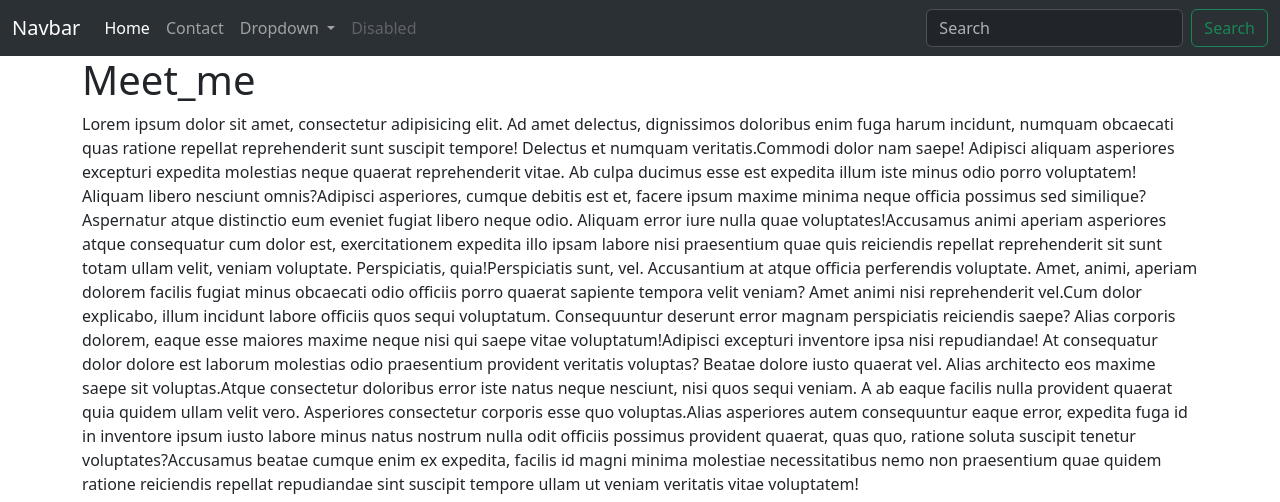
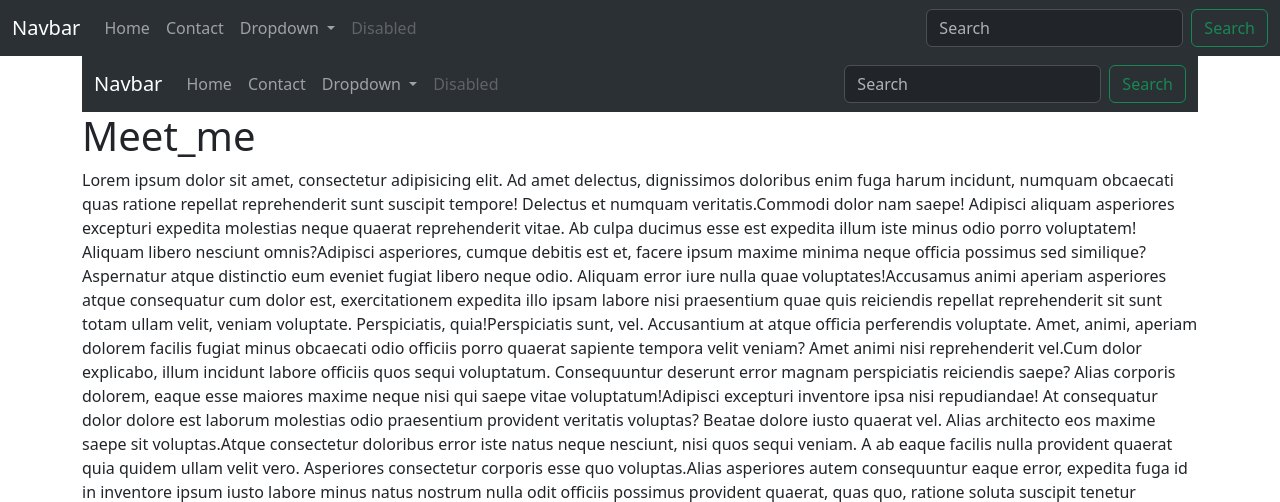
Before and after one commit to nigaraliyeva1989/newproject, a Django app: template templates/index.html in a window 1280 px wide. Shown: the top 502 px of the page. Run offline with Django 5.2, Linux system fonts and the light colour scheme; the template is opened without the code that fills it, so the values that code supplies are empty; grey boxes labelled with a size stand in for pictures from a placeholder-image service; parts of the project's set-up code (start-up, migrations or seed data) failed here and were passed over; some libraries are stand-ins or nearby versions.

Commit message:
refactor: create includes

```diff
--- /dev/null
+++ b/templates/includes/head.html
@@ -0,0 +1,6 @@
+<head>
+    <meta charset="UTF-8">
+    <title>{{ title }}</title>
+    <link href="https://cdn.jsdelivr.net/npm/bootstrap@5.3.3/dist/css/bootstrap.min.css" rel="stylesheet"
+          integrity="sha384-QWTKZyjpPEjISv5WaRU9OFeRpok6YctnYmDr5pNlyT2bRjXh0JMhjY6hW+ALEwIH" crossorigin="anonymous">
+</head>
--- /dev/null
+++ b/templates/includes/layout.html
@@ -0,0 +1,22 @@
+<!DOCTYPE html>
+<html lang="en">
+{% include 'includes/head.html' with title="Home" %}
+<body>
+
+
+{% include 'includes/navbar.html' %}
+
+<div class="container">
+    {% block content %}
+
+    {% endblock %}
+
+</div>
+
+
+<script src="https://cdn.jsdelivr.net/npm/bootstrap@5.3.3/dist/js/bootstrap.bundle.min.js"
+        integrity="sha384-YvpcrYf0tY3lHB60NNkmXc5s9fDVZLESaAA55NDzOxhy9GkcIdslK1eN7N6jIeHz"
+        crossorigin="anonymous"></script>
+
+</body>
+</html>
--- /dev/null
+++ b/templates/includes/navbar.html
@@ -0,0 +1,41 @@
+<nav class="navbar navbar-expand-lg bg-body-tertiary bg-dark" data-bs-theme="dark">
+    <div class="container-fluid">
+        <a class="navbar-brand" href="#">Navbar</a>
+        <button class="navbar-toggler" type="button" data-bs-toggle="collapse" data-bs-target="#navbarSupportedContent"
+                aria-controls="navbarSupportedContent" aria-expanded="false" aria-label="Toggle navigation">
+            <span class="navbar-toggler-icon"></span>
+        </button>
+        <div class="collapse navbar-collapse" id="navbarSupportedContent">
+            <ul class="navbar-nav me-auto mb-2 mb-lg-0">
+
+                <li class="nav-item active">
+                    <a class="nav-link {% if request.resolver_math.url_name == 'index' %}active{% endif %}" aria-current="page" href="/">Home</a>
+                </li>
+                <li class="nav-item">
+                    <a class="nav-link{% if request.resolver_math.url_name == 'Contact' %}active{% endif %}" aria-current="page" href="contact">Contact</a>
+                </li>
+                <li class="nav-item dropdown">
+                    <a class="nav-link dropdown-toggle" href="#" role="button" data-bs-toggle="dropdown"
+                       aria-expanded="false">
+                        Dropdown
+                    </a>
+                    <ul class="dropdown-menu">
+                        <li><a class="dropdown-item" href="#">Action</a></li>
+                        <li><a class="dropdown-item" href="#">Another action</a></li>
+                        <li>
+                            <hr class="dropdown-divider">
+                        </li>
+                        <li><a class="dropdown-item" href="#">Something else here</a></li>
+                    </ul>
+                </li>
+                <li class="nav-item">
+                    <a class="nav-link disabled" aria-disabled="true">Disabled</a>
+                </li>
+            </ul>
+            <form class="d-flex" role="search">
+                <input class="form-control me-2" type="search" placeholder="Search" aria-label="Search">
+                <button class="btn btn-outline-success" type="submit">Search</button>
+            </form>
+        </div>
+    </div>
+</nav>
--- a/templates/index.html
+++ b/templates/index.html
@@ -1,54 +1,12 @@
-<!DOCTYPE html>
-<html lang="en">
-<head>
-    <meta charset="UTF-8">
-    <title>Meet_me</title>
-    <link href="https://cdn.jsdelivr.net/npm/bootstrap@5.3.3/dist/css/bootstrap.min.css" rel="stylesheet"
-          integrity="sha384-QWTKZyjpPEjISv5WaRU9OFeRpok6YctnYmDr5pNlyT2bRjXh0JMhjY6hW+ALEwIH" crossorigin="anonymous">
-</head>
+{% extends 'layout.html' %}
+
+{% block content %}
+{% include 'includes/head.html' with title='Home' %}
+
 <body>
 
-<nav class="navbar navbar-expand-lg bg-body-tertiary bg-dark" data-bs-theme="dark">
-    <div class="container-fluid">
-        <a class="navbar-brand" href="#">Navbar</a>
-        <button class="navbar-toggler" type="button" data-bs-toggle="collapse" data-bs-target="#navbarSupportedContent"
-                aria-controls="navbarSupportedContent" aria-expanded="false" aria-label="Toggle navigation">
-            <span class="navbar-toggler-icon"></span>
-        </button>
-        <div class="collapse navbar-collapse" id="navbarSupportedContent">
-            <ul class="navbar-nav me-auto mb-2 mb-lg-0">
-                <li class="nav-item">
-                    <a class="nav-link active" aria-current="page" href="#">Home</a>
-                </li>
-                <li class="nav-item">
-                    <a class="nav-link" href="contact">Contact</a>
-                </li>
-                <li class="nav-item dropdown">
-                    <a class="nav-link dropdown-toggle" href="#" role="button" data-bs-toggle="dropdown"
-                       aria-expanded="false">
-                        Dropdown
-                    </a>
-                    <ul class="dropdown-menu">
-                        <li><a class="dropdown-item" href="#">Action</a></li>
-                        <li><a class="dropdown-item" href="#">Another action</a></li>
-                        <li>
-                            <hr class="dropdown-divider">
-                        </li>
-                        <li><a class="dropdown-item" href="#">Something else here</a></li>
-                    </ul>
-                </li>
-                <li class="nav-item">
-                    <a class="nav-link disabled" aria-disabled="true">Disabled</a>
-                </li>
-            </ul>
-            <form class="d-flex" role="search">
-                <input class="form-control me-2" type="search" placeholder="Search" aria-label="Search">
-                <button class="btn btn-outline-success" type="submit">Search</button>
-            </form>
-        </div>
-    </div>
-</nav>
-<div class="container">
+{% include 'includes/navbar.html' %}
+
 <div class="row">
     <div class="col-md-12">
         <h1>Meet_me</h1>
@@ -67,13 +25,5 @@
         <a href="#" class="btn btn-primary">Go somewhere</a>
     </div>
 </div>
-    </p>
-</div>
-
-
-<script src="https://cdn.jsdelivr.net/npm/bootstrap@5.3.3/dist/js/bootstrap.bundle.min.js"
-        integrity="sha384-YvpcrYf0tY3lHB60NNkmXc5s9fDVZLESaAA55NDzOxhy9GkcIdslK1eN7N6jIeHz"
-        crossorigin="anonymous"></script>
-
 </body>
-</html>
+{% endblock %}
```
Also changed, not shown: templates/contact.html (+9 -56 lines). Lines whose indentation alone changed are shown as unchanged.
